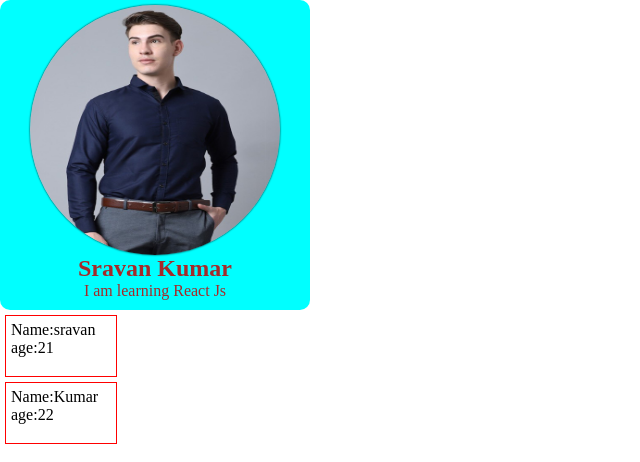
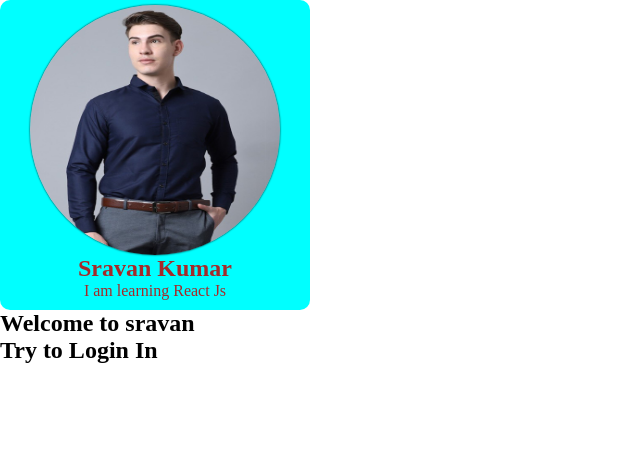
Before and after one commit to PetaSravankumar/React-Projects, a React (Vite) app in the folder learning/: page / in a window 1280 px wide. Shown: the top 462 px of the page, without its empty margins (0-640 px from the left). Built offline with nearby package versions, Linux system fonts and the light colour scheme.

Commit message:
Initial commit - React projects

```diff
--- a/learning/src/App.jsx
+++ b/learning/src/App.jsx
@@ -5,7 +5,7 @@ const App = () => {
   return (
     <>
     <Card/>
-    <Students name="sravan" age={21}/>
+    <Students name="sravan" age={21} islogoedin={true}/>
     <Students name="Kumar" age={22}/>
     </>
   )
--- a/learning/src/pages/Students.jsx
+++ b/learning/src/pages/Students.jsx
@@ -2,11 +2,18 @@ import React from 'react'
 import PropTypes from 'prop-types'
 import "../styles/props.css"
 const Students = (props) => {
+   if (props.islogoedin){
+      return <h2>Welcome to {props.name}</h2>
+    }
+    else{
+      return <h2>Try to Login In</h2>
+    }
   return (
     <div className="student">
         <p>Name:{props.name}</p>
         <p>age:{props.age}</p>
     </div>
+
   )
 }
 
```
